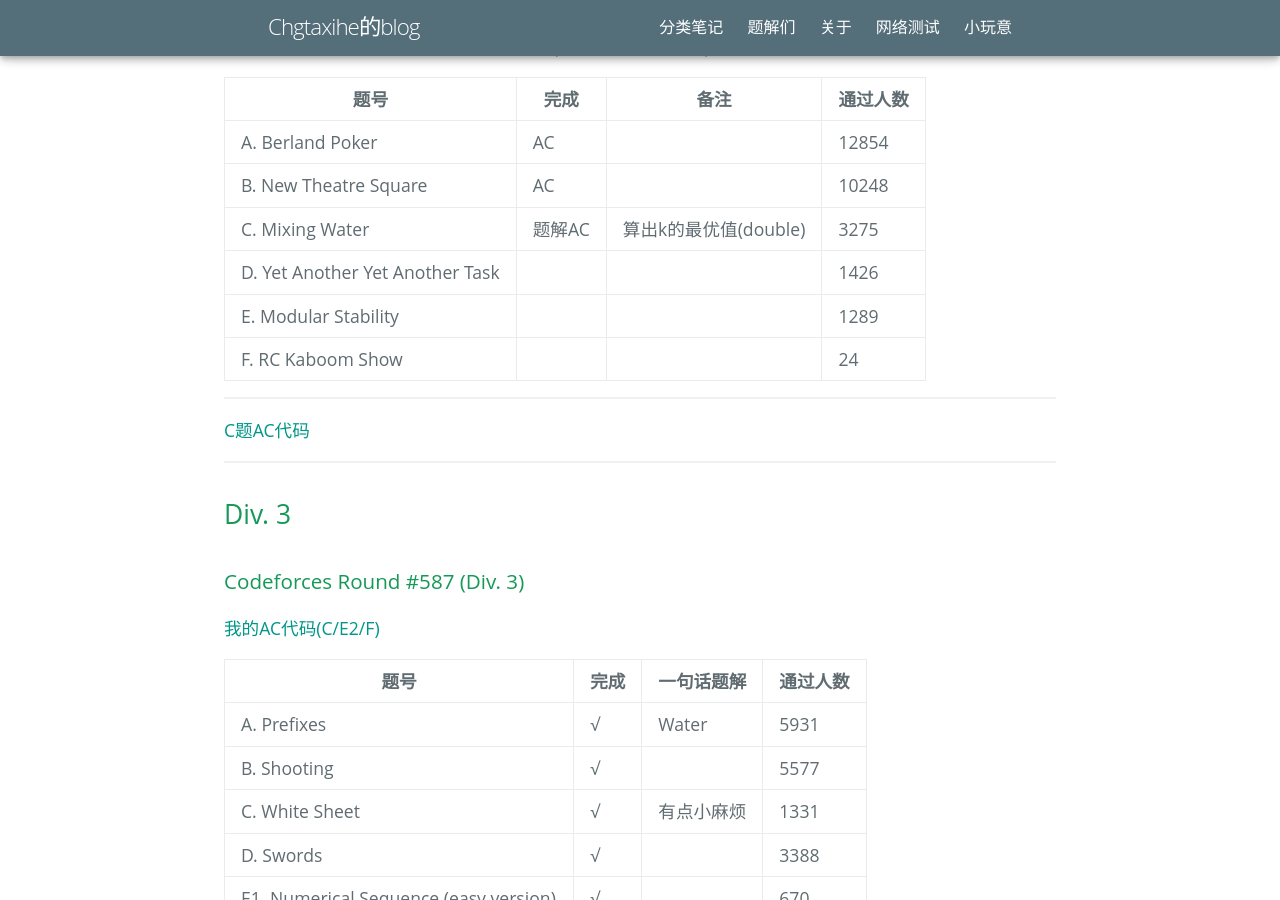
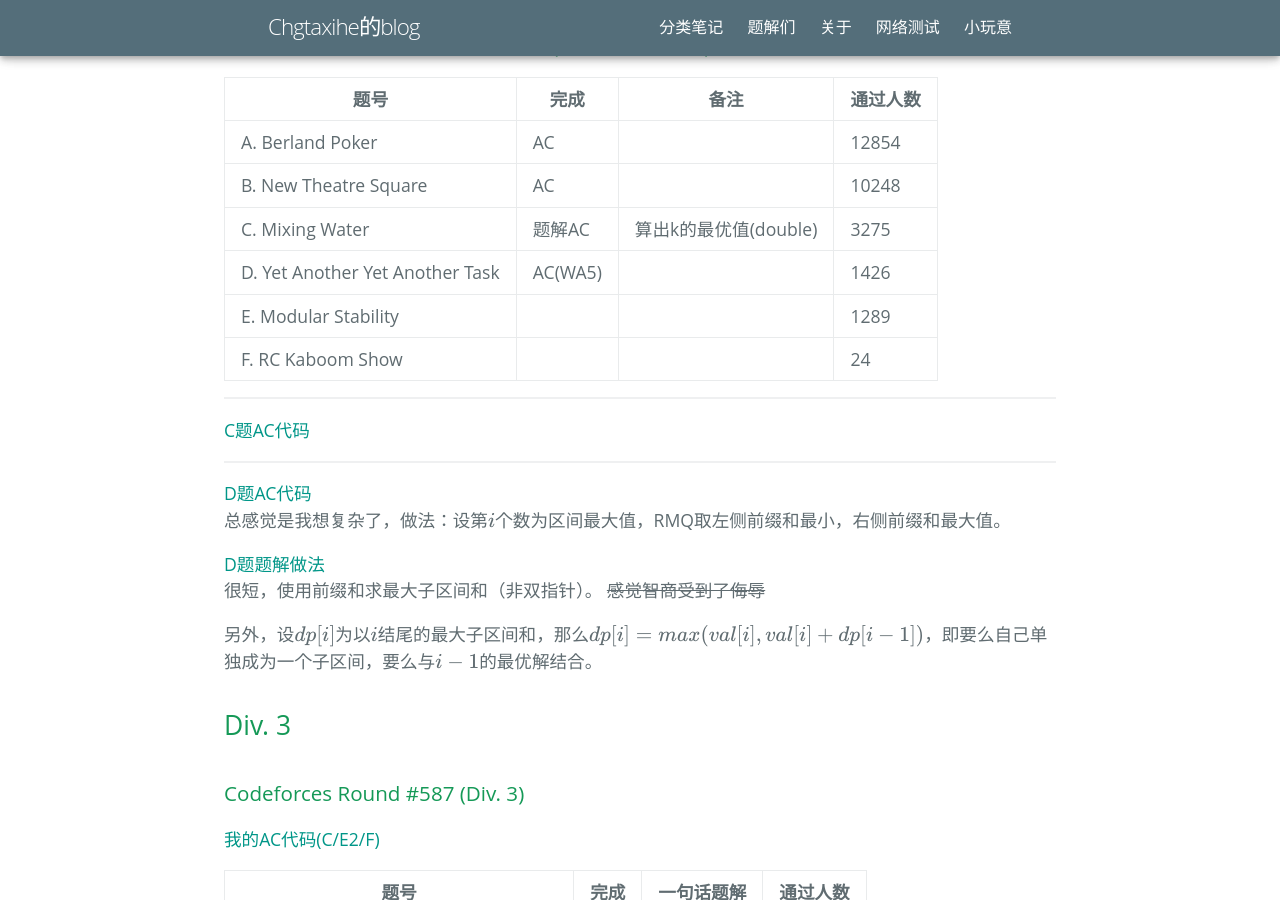
Before and after one commit to Chgtaxihe/Chgtaxihe.github.io_Archive, a Jekyll site: the page built from _posts/2019-09-21-Codeforces刷题计划.md, in a window 1280 px wide and 900 px high, scrolled down 29795 px. Built offline with Jekyll 4.4.1, drawn with Linux system fonts in a browser that asks for light colours; some web fonts are replaced; formulas are drawn with MathJax 3; comment, search, counter and statistics services are not loaded.

Commit message:
日常更新

```diff
--- a/_posts/2019-09-21-Codeforces刷题计划.md
+++ b/_posts/2019-09-21-Codeforces刷题计划.md
@@ -878,7 +878,7 @@ E题通过编码方式，使得任意两个编码互不为子集，进而查询
 | A. Berland Poker  | AC |      | 12854 |
 | B. New Theatre Square  | AC |      | 10248 |
 | C. Mixing Water  | 题解AC | 算出k的最优值(double) | 3275 |
-| D. Yet Another Yet Another Task  |      |      | 1426 |
+| D. Yet Another Yet Another Task  | AC(WA5) |      | 1426 |
 | E. Modular Stability  |      |      | 1289 |
 | F. RC Kaboom Show  |      |      | 24 |
 
@@ -888,7 +888,11 @@ E题通过编码方式，使得任意两个编码互不为子集，进而查询
 
 ------
 
+[D题AC代码](https://codeforces.com/contest/1359/submission/83281501) 总感觉是我想复杂了，做法：设第$i$个数为区间最大值，RMQ取左侧前缀和最小，右侧前缀和最大值。
 
+[D题题解做法](https://codeforces.com/contest/1359/submission/83283022) 很短，使用前缀和求最大子区间和（非双指针）。 ~~感觉智商受到了侮辱~~
+
+另外，设$dp[i]$为以$i$结尾的最大子区间和，那么$dp[i]=max(val[i],val[i]+dp[i-1])$，即要么自己单独成为一个子区间，要么与$i-1$的最优解结合。
 
 
 
```
Also changed, not shown: post/category/数据结构/树状数组.md (+1 -1 lines).
